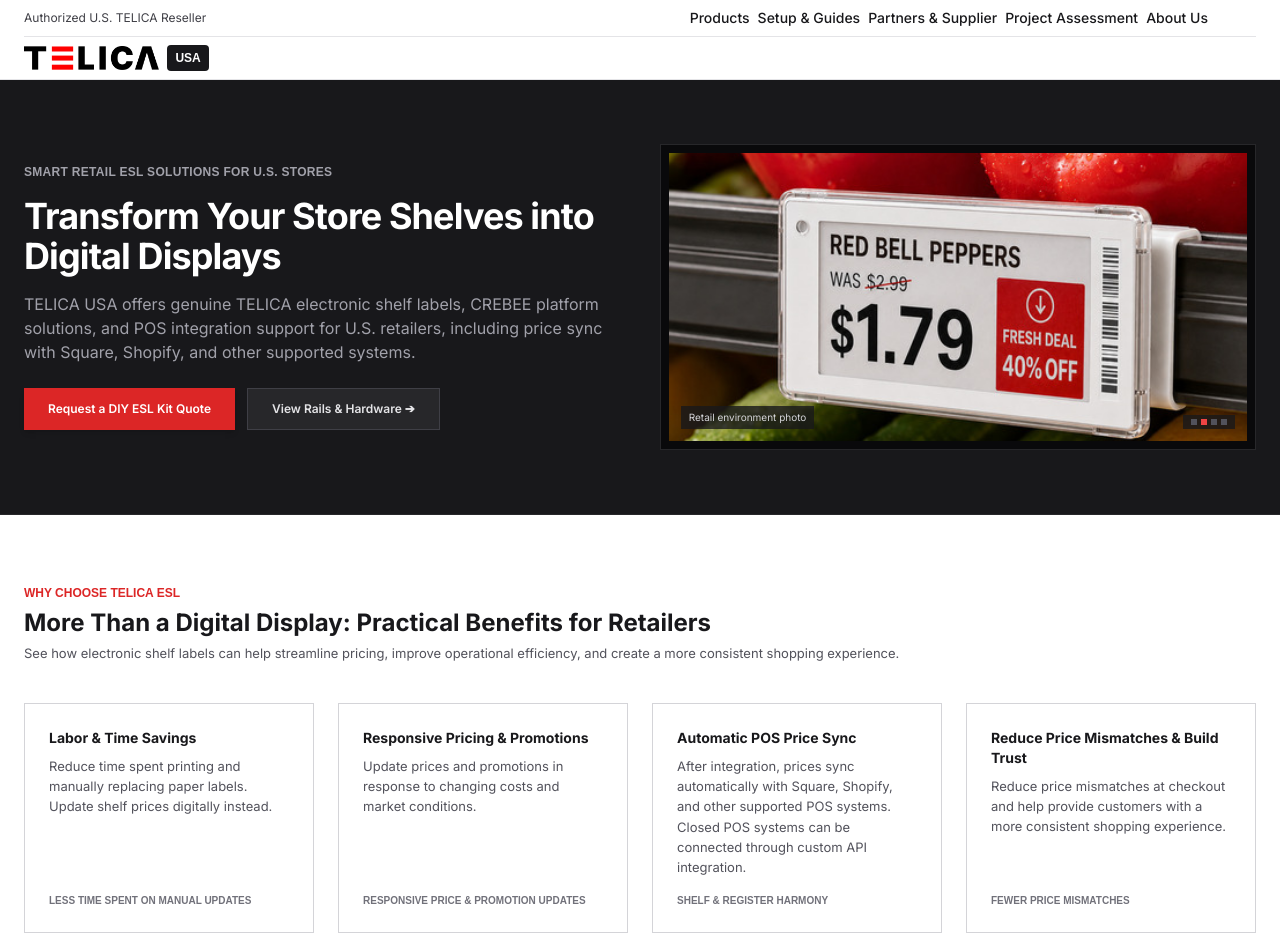
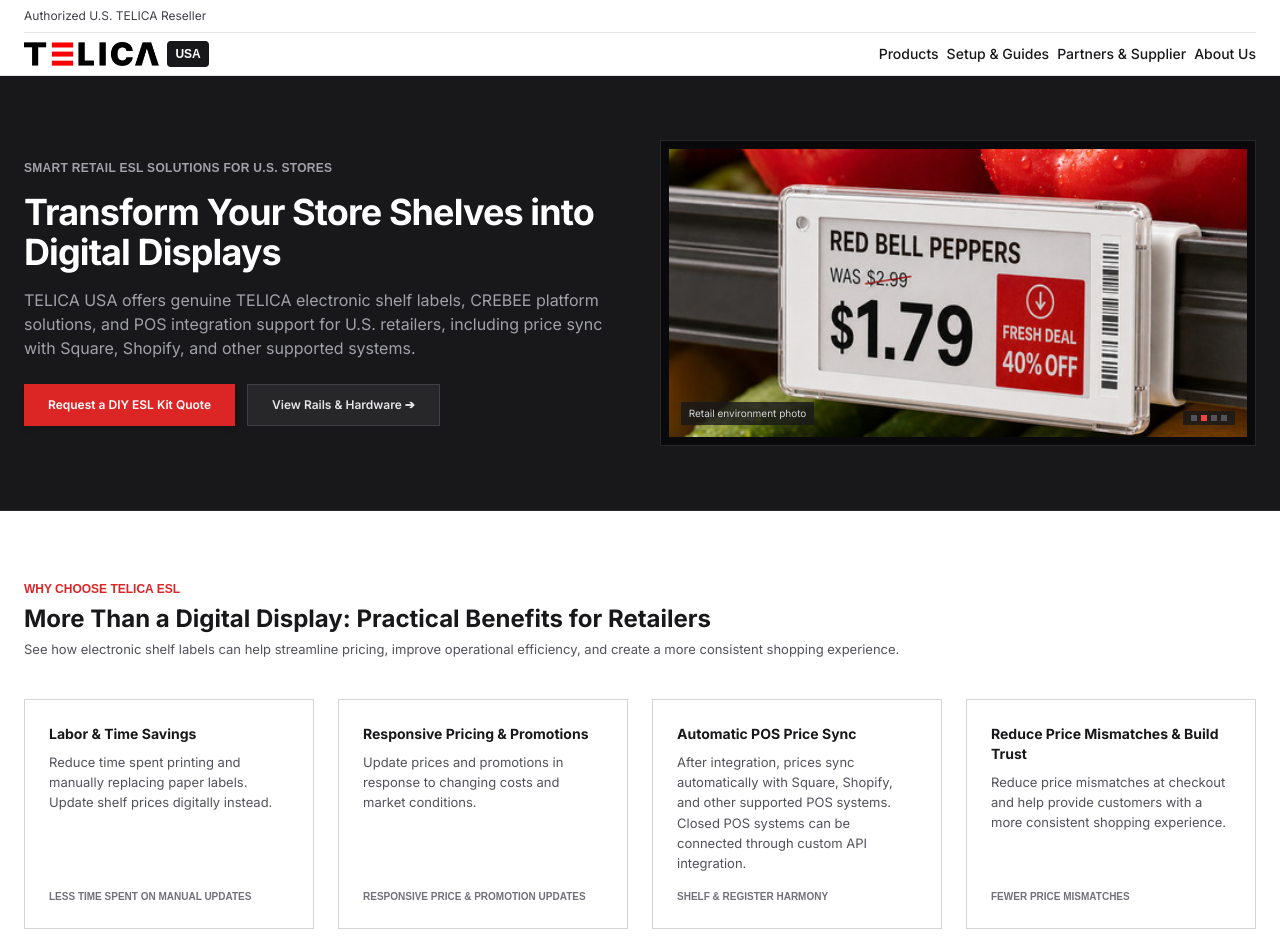
Before and after one commit to qnam0321/telica-usa-web, a website: page index.html in a window 1280 px wide. Shown: the top 936 px of the page. Drawn offline with nearby package versions, Linux system fonts and the light colour scheme; files whose address does not match are found by name.

Commit message:
Fix: Correct navigation menu page links (remove non-existent Project Assessment page)

```diff
--- a/index.html
+++ b/index.html
@@ -166,13 +166,22 @@
     <header class="sticky top-0 z-50 bg-white/95 backdrop-blur-md border-b border-zinc-200">
         <!-- 메인 헤더 -->
         <div class="max-w-7xl mx-auto px-4 sm:px-6">
-            <!-- 첫 번째 줄: Authorized 문구 + 메뉴 (오른쪽) -->
-            <div class="flex items-center justify-start py-2 border-b border-zinc-200 gap-8">
+            <!-- 첫 번째 줄: Authorized 문구 -->
+            <div class="flex items-center justify-start py-2 border-b border-zinc-200">
                 <!-- 왼쪽: Authorized 문구 -->
                 <p class="text-[10px] sm:text-xs font-normal text-zinc-700 whitespace-nowrap">Authorized U.S. TELICA Reseller</p>
-
-                <!-- 오른쪽: Desktop Navigation Menu -->
-                <nav class="hidden sm:flex items-center space-x-2 text-xs sm:text-sm font-medium ml-auto pr-12">
+            </div>
+
+            <!-- 두 번째 줄: 로고 + 메뉴 (중앙) -->
+            <div class="flex items-center justify-between py-2">
+                <!-- 왼쪽: 로고 -->
+                <a href="#" onclick="switchPage('home'); return false;" class="flex items-center space-x-2 shrink-0">
+                    <img src="file:///C:/Users/Sales-NJ/Desktop/%23%20%EC%9B%B9%EC%9E%91%EC%97%85/telica-usa-web-repo/telica-logo.png" alt="TELICA Logo" class="h-5 sm:h-6 w-auto object-contain">
+                    <span class="px-2 py-1 bg-zinc-900 text-white text-[11px] sm:text-[12px] font-extrabold rounded tracking-normal corporate-tag">USA</span>
+                </a>
+
+                <!-- 중앙: Desktop Navigation Menu -->
+                <nav class="hidden sm:flex items-center space-x-2 text-xs sm:text-sm font-medium">
                     <div class="relative group">
                         <button class="text-zinc-900 hover:text-red-600 transition">Products</button>
                         <div class="absolute left-0 mt-0 w-48 bg-white border border-zinc-200 shadow-lg hidden group-hover:block z-50">
@@ -186,7 +195,6 @@
                     </div>
                     <a href="#" onclick="switchPage('support'); return false;" class="text-zinc-900 hover:text-red-600 transition">Setup & Guides</a>
                     <a href="#" onclick="switchPage('partners'); return false;" class="text-zinc-900 hover:text-red-600 transition">Partners & Supplier</a>
-                    <a href="#commercial" onclick="switchPage('home'); return false;" class="text-zinc-900 hover:text-red-600 transition">Project Assessment</a>
                     <a href="#" onclick="switchPage('about'); return false;" class="text-zinc-900 hover:text-red-600 transition">About Us</a>
                 </nav>
 
@@ -194,15 +202,6 @@
                 <button id="menu-btn" aria-label="Open navigation menu" aria-expanded="false" aria-controls="mobile-menu" class="sm:hidden text-zinc-700 p-1.5 rounded-none hover:bg-zinc-100">
                     <svg class="w-5 h-5" fill="none" stroke="currentColor" viewBox="0 0 24 24"><path stroke-linecap="round" stroke-linejoin="round" stroke-width="2" d="M4 6h16M4 12h16M4 18h16"></path></svg>
                 </button>
-            </div>
-
-            <!-- 두 번째 줄: 로고만 -->
-            <div class="flex items-center justify-between py-2">
-                <!-- 로고 -->
-                <a href="#" onclick="switchPage('home'); return false;" class="flex items-center space-x-2 shrink-0">
-                    <img src="file:///C:/Users/Sales-NJ/Desktop/%23%20%EC%9B%B9%EC%9E%91%EC%97%85/telica-usa-web-repo/telica-logo.png" alt="TELICA Logo" class="h-5 sm:h-6 w-auto object-contain">
-                    <span class="px-2 py-1 bg-zinc-900 text-white text-[11px] sm:text-[12px] font-extrabold rounded tracking-normal corporate-tag">USA</span>
-                </a>
             </div>
 
         <!-- Navigation menu -->
@@ -227,7 +226,6 @@
 
                 <a href="#" onclick="switchPage('support'); mobileMenu.classList.add('hidden'); return false;" class="block py-1 font-semibold text-zinc-900">Setup & Guides</a>
                 <a href="#" onclick="switchPage('partners'); mobileMenu.classList.add('hidden'); return false;" class="block py-1 font-semibold text-zinc-900">Partners & Supplier</a>
-                <a href="#commercial" onclick="switchPage('home'); mobileMenu.classList.add('hidden');" class="block py-1 font-semibold text-zinc-900">Project Assessment</a>
                 <a href="#" onclick="switchPage('about'); mobileMenu.classList.add('hidden'); return false;" class="block py-1 font-semibold text-zinc-900">About Us</a>
             </div>
         </div>
```
